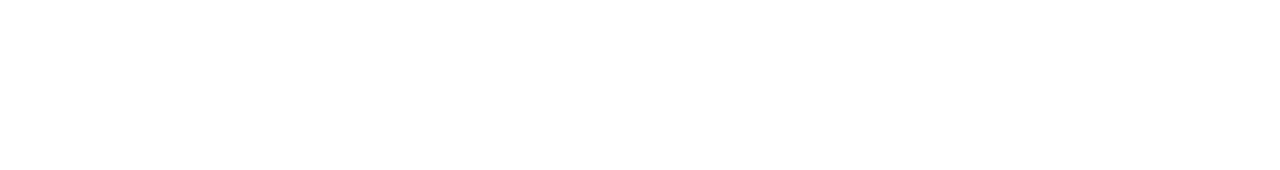
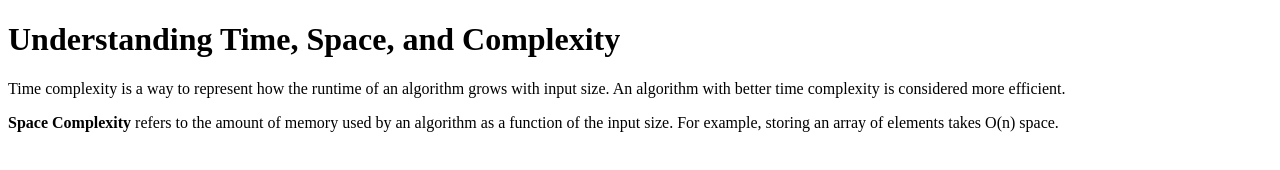
Before and after one commit to acciojob/time-and-space-complexity-sejaldukhande22, a website: page main.html in a window 1280 px wide. Drawn offline with Linux system fonts and the light colour scheme.

Commit message:
created a submission

```diff
--- a/main.html
+++ b/main.html
@@ -7,6 +7,18 @@
 </head>
 
 <body>
+
+
+
+	 <h1>Understanding Time, Space, and Complexity</h1>
+
+  <p>
+    Time complexity is a way to represent how the runtime of an algorithm grows with input size. An algorithm with better time complexity is considered more efficient.
+  </p>
+
+  <p>
+    <b>Space Complexity</b> refers to the amount of memory used by an algorithm as a function of the input size. For example, storing an array of elements takes O(n) space.
+  </p>
 	<!-- the entire body must be written by student -->
     <script type="text/javascript" src="./script.js">
 </script>
```
